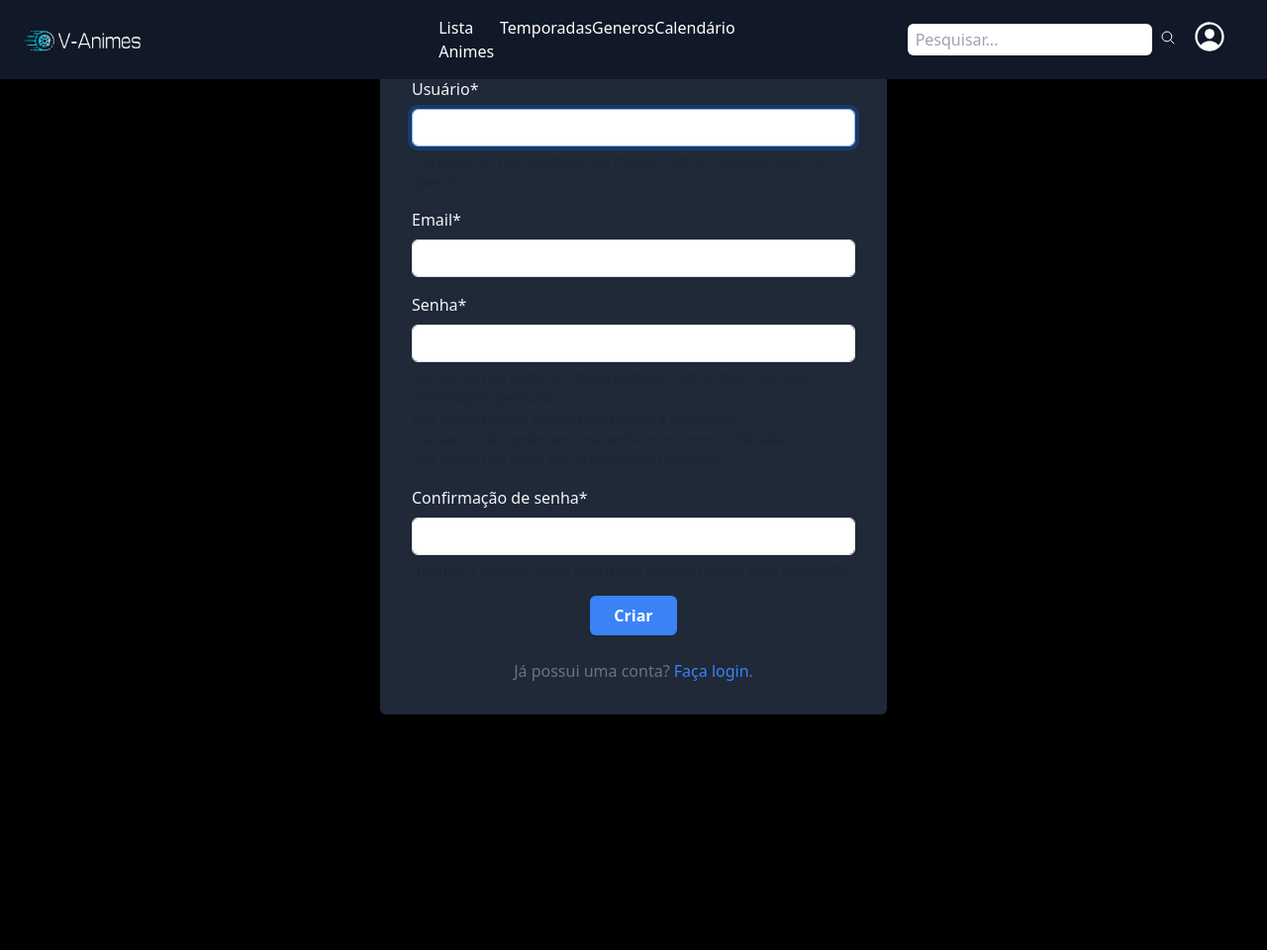
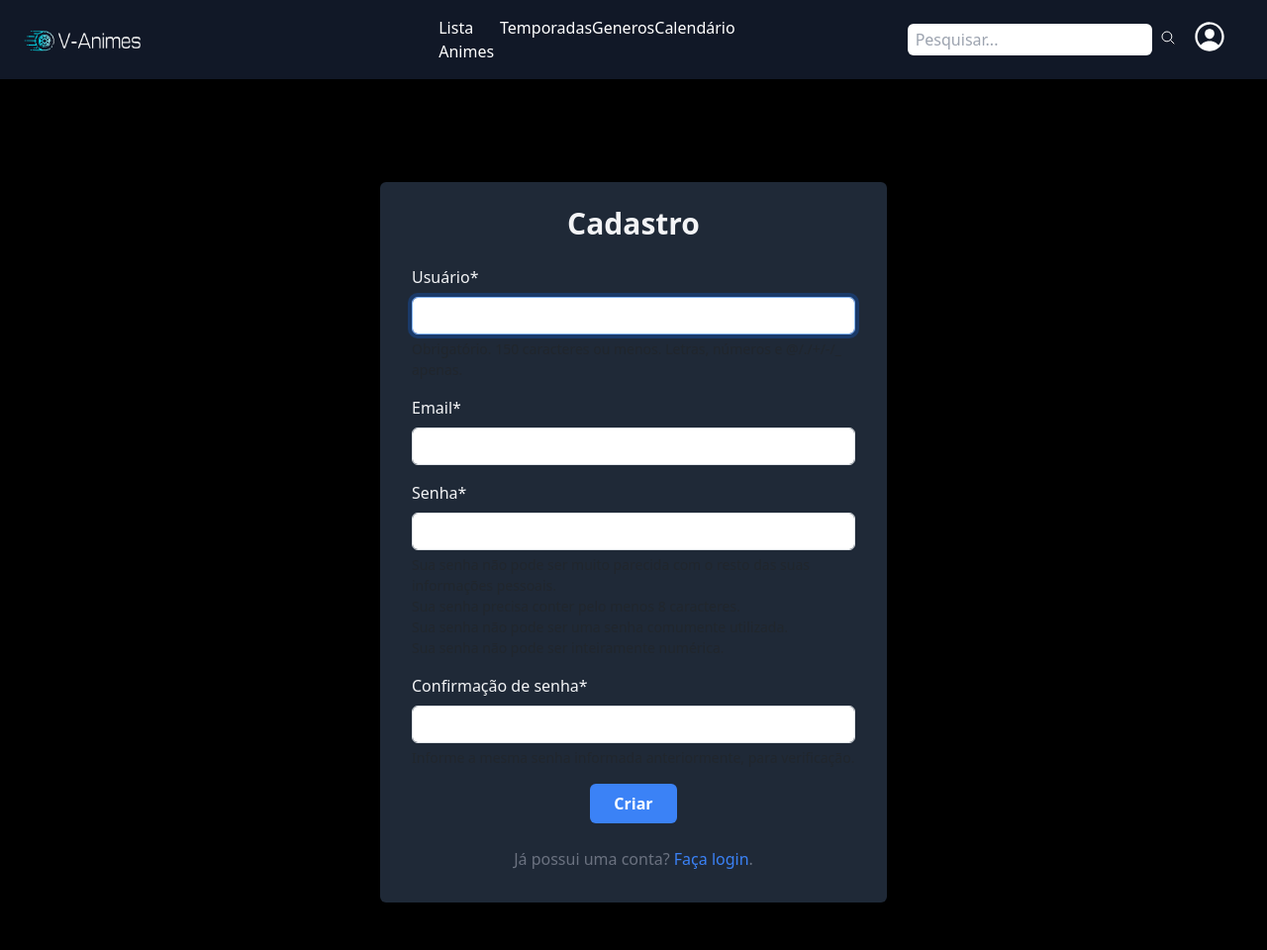
Before and after one commit to Emanoel-Gomes/VenullAnimes, a Django app: page /cadastrar/ in a window 1280 px wide. Shown: the whole page at 99% size. Before the commit the page ends 722 px from the top, so only its background shows below. Run offline with Django 3.2, Linux system fonts and the light colour scheme; some libraries are stand-ins or nearby versions.

Commit message:
modificação do cadastro

```diff
--- a/anime/templates/cadastrar.html
+++ b/anime/templates/cadastrar.html
@@ -6,9 +6,14 @@ Cadastro
 {% endblock %}
 
 {% block content %}
+<div class="container mx-auto py-20"></div>
     <div class="container mx-auto flex items-center justify-center h-screen">
         <form class="bg-gray-800 shadow-md rounded px-8 pt-6 pb-8 mb-4 w-full max-w-lg" method="post">
             {% csrf_token %}
+            <div class="text-3xl font-semibold mb-4 text-center">
+                Cadastro
+            </div>
+
             <fieldset class="form-group">
                 {{ form|crispy }}
             </fieldset>
@@ -23,4 +28,5 @@ Cadastro
             </div>
         </form>
     </div>
+</div>
 {% endblock %}
```
Lines whose indentation alone changed are shown as unchanged.
